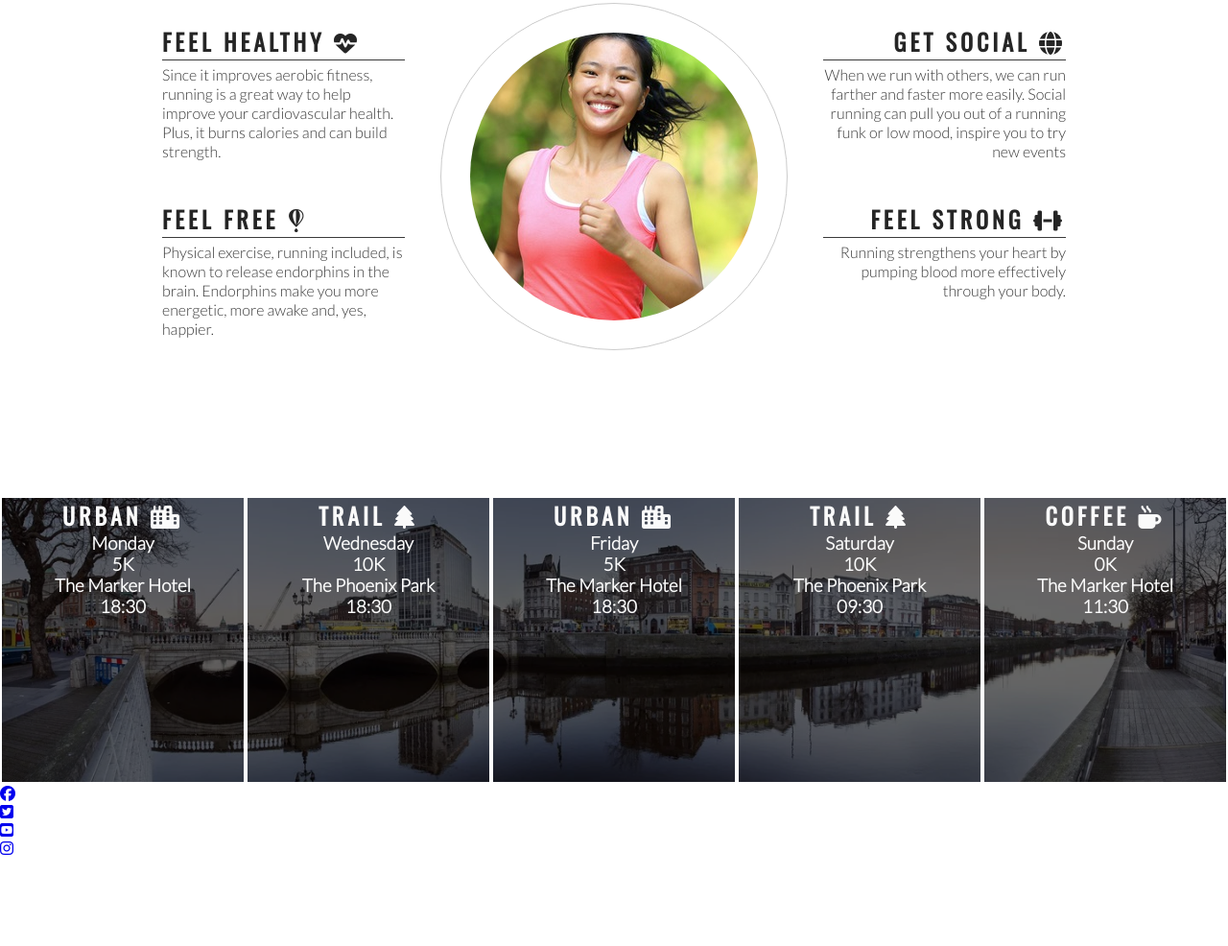
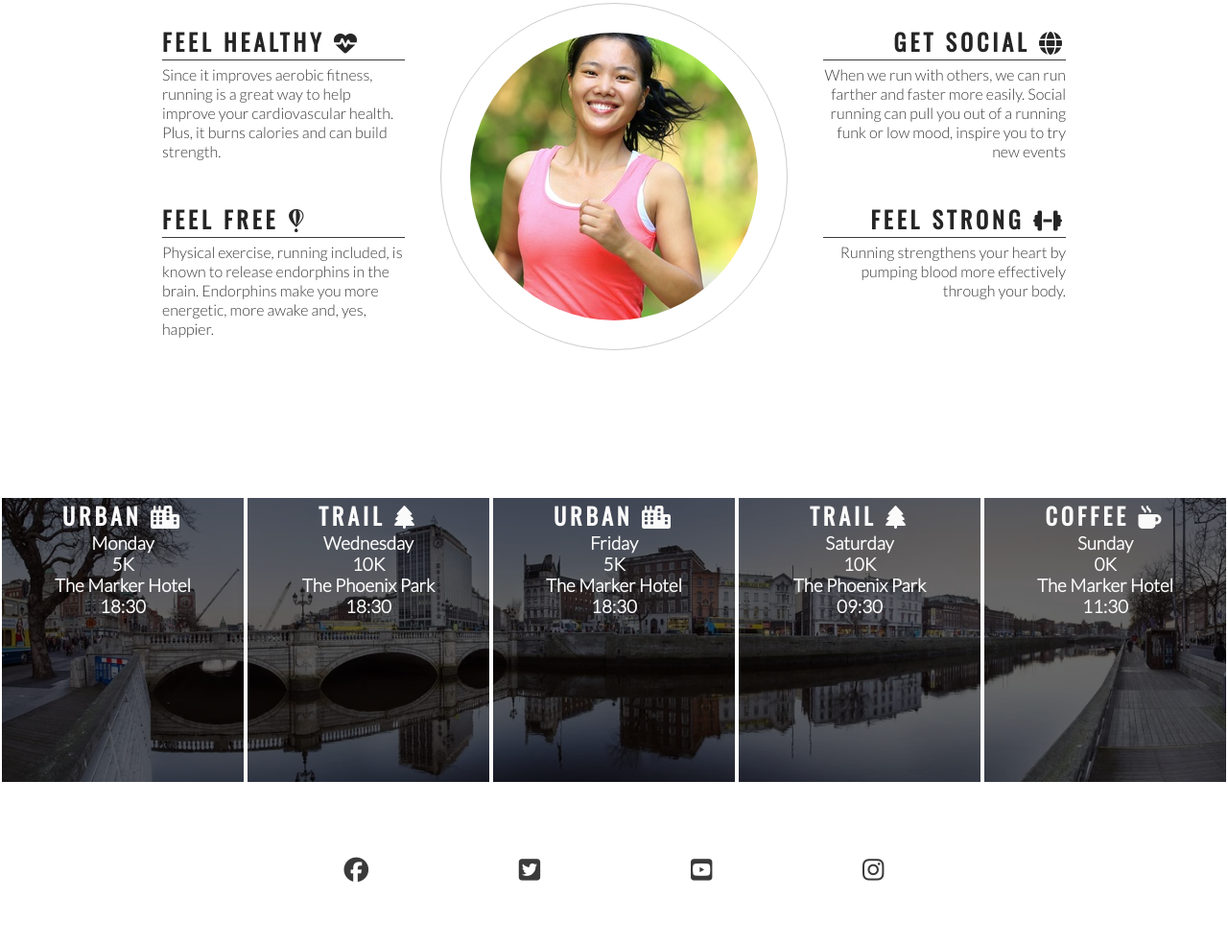
Before and after one commit to MartinaP87/love-running, a plain HTML site: page index.html in a window 1280 px wide. Shown: the part 778-1764 px from the top of the page at 96% size. Before the commit the page ends 1671 px from the top, so only its background shows below. Drawn offline with nearby package versions, Linux system fonts and the light colour scheme.

Commit message:
Add style to footer social media icon

```diff
--- a/assets/css/style.css
+++ b/assets/css/style.css
@@ -171,3 +171,19 @@ hr {
 #times h2 {
     color:#fafafa
 }
+footer {
+    height: 100px;
+}
+.social-networks {
+    text-align: center;
+
+}
+.social-networks > li {
+    display: inline;
+}
+.social-networks i {
+    font-size: 160%;
+    margin: 1%;
+    padding: 5%;
+    color: #3a3a3a;
+}
--- a/index.html
+++ b/index.html
@@ -106,7 +106,7 @@
 
     </section>
     <footer>
-        <ul>
+        <ul class="social-networks">
             <li>
                 <a href="https://facebook.com" target="_blank" rel="noopener" aria-label="Visit our Facebook page (opens in a new tab)"><i class="fa-brands fa-facebook"></i></a>
             </li>
```
